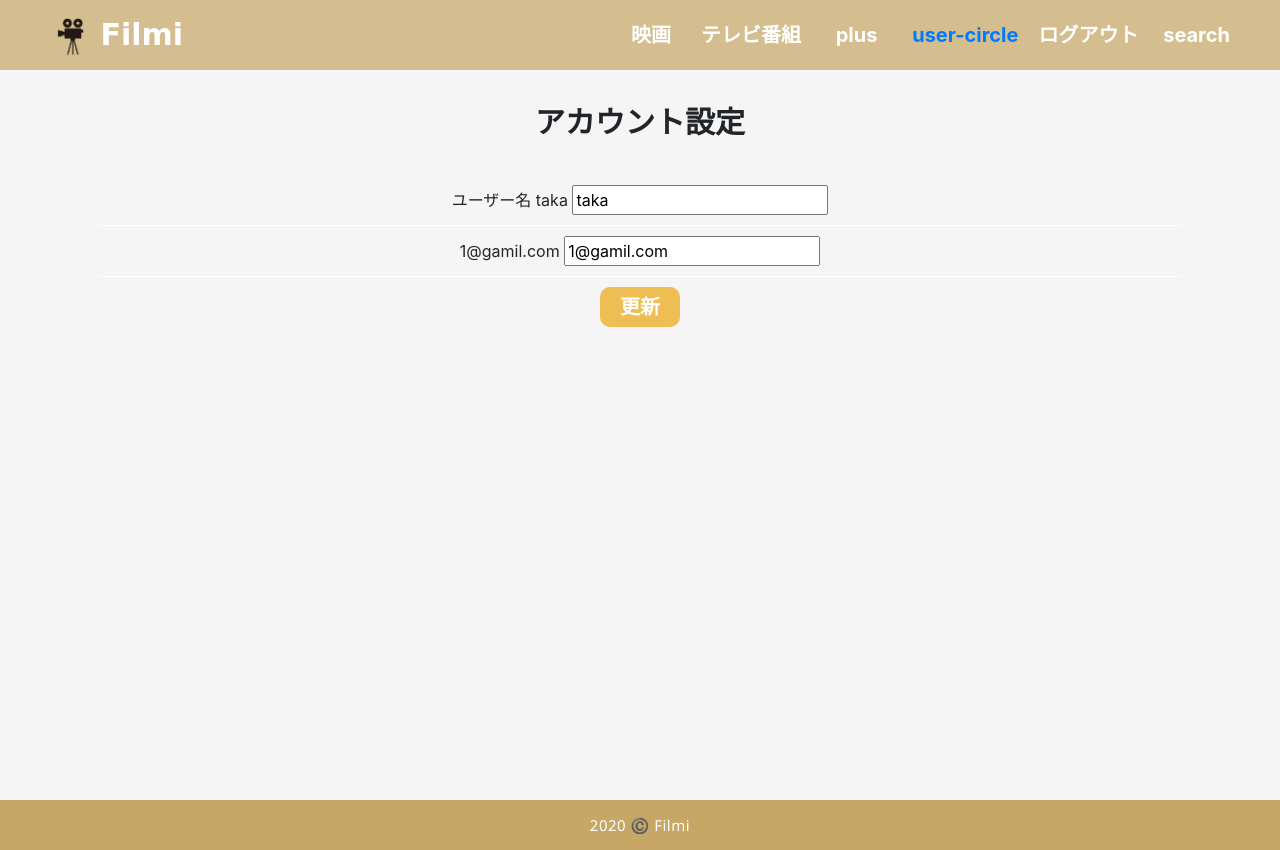
After one commit to Taka0119/filmi, a Rails app: page /users/1/edit in a window 1280 px wide. The commit adds this page. Run offline with Rails 7, Linux system fonts and the light colour scheme; a user stored in the database is signed in; style sheets or scripts are compiled from the project's sources; some libraries are stand-ins or nearby versions.

Commit message:
ユーザー情報編集機能実装

```diff
--- a/app/assets/stylesheets/application.scss
+++ b/app/assets/stylesheets/application.scss
@@ -1,10 +1,10 @@
-@import 'modules/home';
 @import 'modules/main';
 @import 'modules/shares_header';
 @import 'modules/shared_sign_up';
 @import 'modules/shared_login';
 @import 'modules/shares_footer';
 @import 'modules/my_page';
+@import 'modules/user_edit';
 @import 'modules/reset';
 @import "font-awesome-sprockets";
 @import 'font-awesome';
--- /dev/null
+++ b/app/assets/stylesheets/modules/_user_edit.scss
@@ -0,0 +1,38 @@
+.user_edit {
+  height: 100vh;
+  padding-top: 70px;
+  background-color: whitesmoke;
+  &__wrapper {
+    padding: 30px 100px;
+    &--title {
+      font-size: 30px;
+      font-weight: bold;
+      text-align: center;
+    }
+    &__form {
+      margin-top: 30px;
+      &__item {
+        padding: 10px 0;
+        border-bottom: 1px solid #ffffff;
+        text-align: center;
+      }
+      &--btn {
+        height: 40px;
+        width: 80px;
+        background-color: #eebd53;
+        border: none;
+        border-radius: 10px;
+        font-size: 20px;
+        font-weight: bold;
+        color: #ffffff;
+        display: block;
+        margin: 0 auto;
+        margin-top: 10px;
+      }
+      &--btn:hover {
+        background-color: #eebd53c7;
+        color: #ffffffc7;
+      }
+    }
+  }
+}
--- a/app/controllers/users_controller.rb
+++ b/app/controllers/users_controller.rb
@@ -5,4 +5,23 @@ class UsersController < ApplicationController
     @user = User.find(params[:id])
   end
 
+  def edit
+    @user = User.find(params[:id])
+  end
+
+  def update
+    @user = User.find(params[:id])
+    if @user.update(user_params)
+      redirect_to user_path
+    else
+      render :edit
+    end
+  end
+
+  private
+
+  def user_params
+    params.require(:user).permit(:name, :email)
+  end
+
 end
--- /dev/null
+++ b/app/views/users/edit.html.haml
@@ -0,0 +1,18 @@
+= render 'shares/user_header'
+
+.user_edit
+  .user_edit__wrapper
+    .user_edit__wrapper--title
+      アカウント設定
+    = form_with model: @user, class: 'user_edit__wrapper__form' do |f|
+      .user_edit__wrapper__form__name.user_edit__wrapper__form__item
+        ユーザー名
+        = @user.name
+        = f.text_field :name
+      .user_edit__wrapper__form__email.user_edit__wrapper__form__item
+        = @user.email
+        = f.text_field :email
+
+      = f.submit '更新', class: 'user_edit__wrapper__form--btn'
+
+= render 'shares/footer'
--- a/config/routes.rb
+++ b/config/routes.rb
@@ -5,7 +5,7 @@ Rails.application.routes.draw do
 
   root to: 'home#index'
 
-  resources :users, only: :show
+  resources :users, only: [:show, :edit, :update, :destroy]
 
   devise_scope :user do
     post 'users/guest_sign_in', to: 'users/sessions#new_guest'
```
Also changed, not shown: app/assets/stylesheets/modules/_home.scss (deleted).
